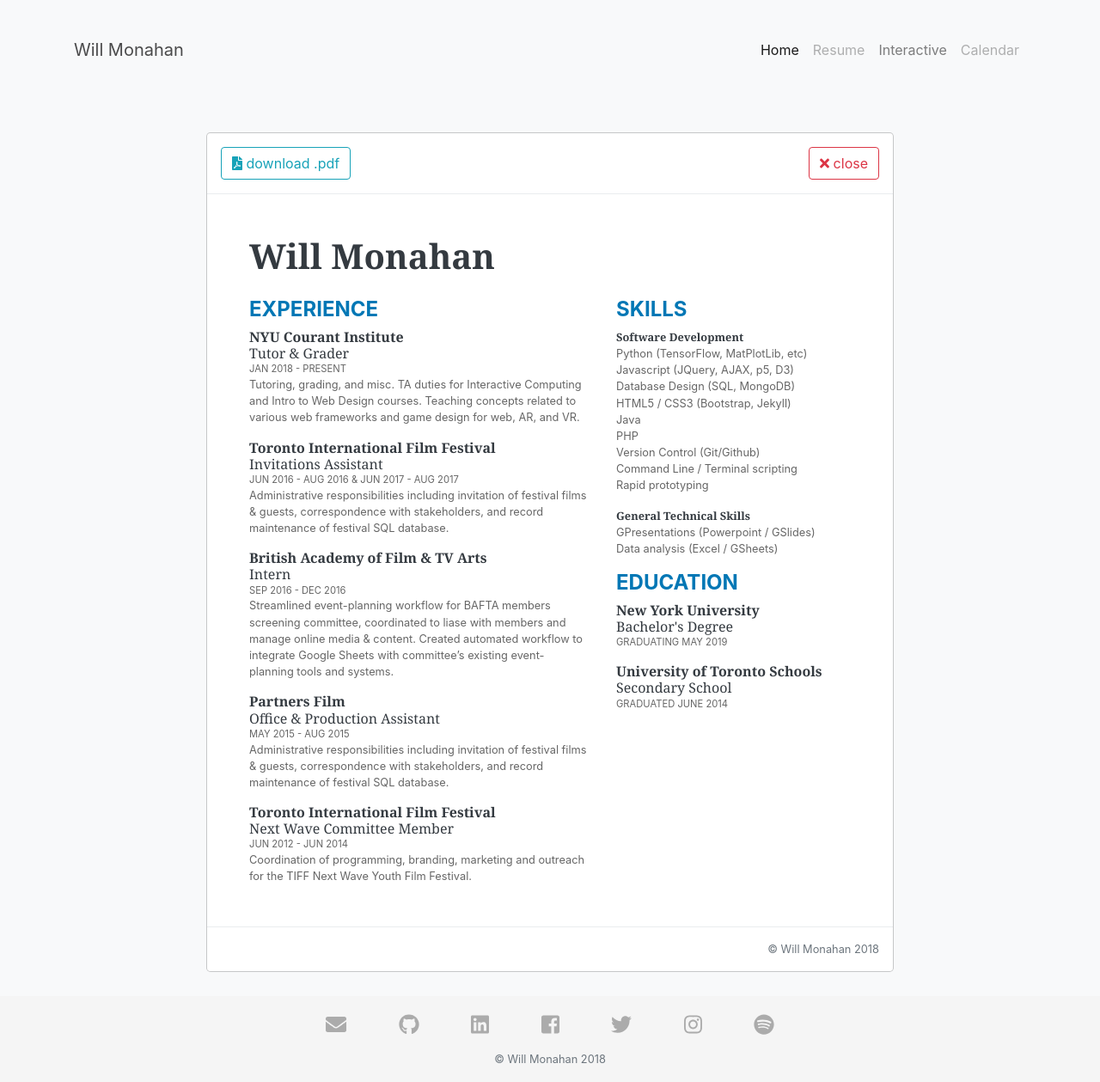
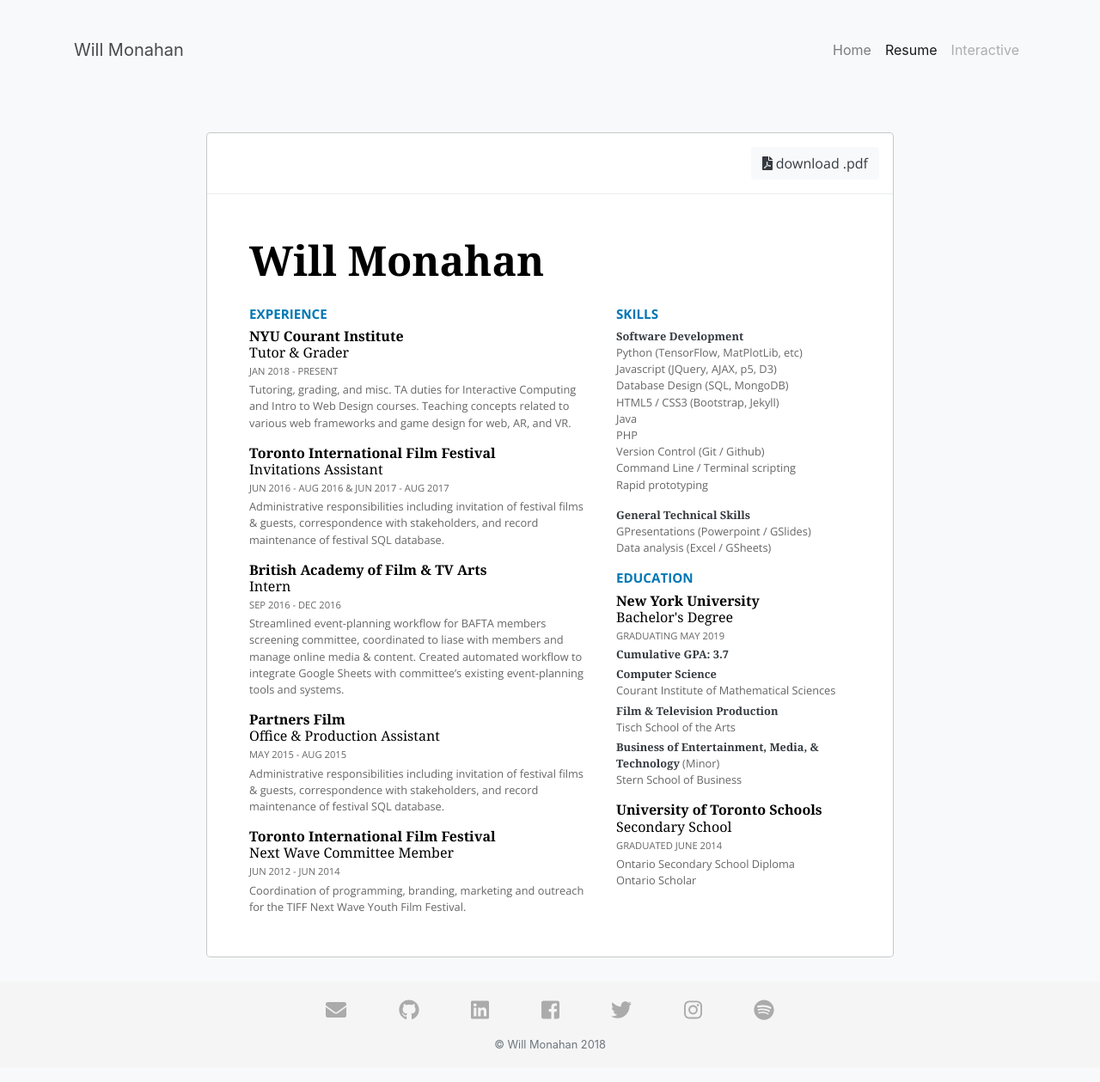
Before and after one commit to willmonahan/wmonahan, a PHP site: page /resume in a window 1280 px wide. Shown: the whole page at 86% size. After the commit the page ends 1220 px from the top, so only its background shows below. Run offline with PHP 8.4, Linux system fonts and the light colour scheme; some libraries are stand-ins or nearby versions.

Commit message:
finish laying out resume page

```diff
--- a/css/resume.css
+++ b/css/resume.css
@@ -1,21 +1,41 @@
+.resume {
+	font-family: 'Open Sans',
+	sans-serif;
+}
+
 .resume .text-resume-primary {
-	color: #0077b5
+	color: #0077b5;
+	font-size: 0.95em;
 }
 
 .resume h6,
 .resume h1,
-.resume .skill-header {
+.resume .sub-header {
 	font-family: 'Noto Serif', sans-serif;
 }
 
 .resume .resume-date {
 	font-size: 70%;
+	padding-top: 0.35em;
+	padding-bottom: 0.3em;
 }
 
 .resume small {
 	color: #666;
 }
 
-.resume .skill-header {
+.resume .sub-header {
 	color: #434343;
 }
+
+.resume .resume-dark {
+	color: #000!important;
+}
+
+.resume .resume-name, .resume .invisible {
+	font-size: 3em;
+}
+
+.resume .modal-header {
+	justify-content: flex-end;
+}
--- a/resources/navbar.html
+++ b/resources/navbar.html
@@ -10,13 +10,10 @@
 					<a class="nav-link" href="/">Home</a>
 				</li>
 				<li class="nav-item" id="resume">
-					<a class="nav-link disabled" href="#">Resume</a>
+					<a class="nav-link " href="/resume">Resume</a>
 				</li>
 				<li class="nav-item" id="interactive">
-					<a class="nav-link" href="#">Interactive</a>
-				</li>
-				<li class="nav-item" id="interactive-calendar">
-					<a class="nav-link disabled" href="#">Calendar</a>
+					<a class="nav-link disabled" href="#">Interactive</a>
 				</li>
 			</ul>
 		</div>
--- a/resume/index.php
+++ b/resume/index.php
@@ -10,6 +10,7 @@
 
 		<link rel="stylesheet" href="https://stackpath.bootstrapcdn.com/bootstrap/4.1.0/css/bootstrap.min.css" integrity="sha384-9gVQ4dYFwwWSjIDZnLEWnxCjeSWFphJiwGPXr1jddIhOegiu1FwO5qRGvFXOdJZ4" crossorigin="anonymous">
 		<link href="https://fonts.googleapis.com/css?family=Noto+Serif:400,700" rel="stylesheet">
+		<link href="https://fonts.googleapis.com/css?family=Open+Sans:400,700" rel="stylesheet">
 		<link href="/css/main.css" rel="stylesheet">
 		<link href="/css/resume.css" rel="stylesheet">
 		<script defer src="https://use.fontawesome.com/releases/v5.0.10/js/all.js" integrity="sha384-slN8GvtUJGnv6ca26v8EzVaR9DC58QEwsIk9q1QXdCU8Yu8ck/tL/5szYlBbqmS+" crossorigin="anonymous"></script>
@@ -24,55 +25,54 @@
 
 				<div class="modal-dialog modal-dialog-centered modal-lg resume" role="document">
 					<div class="modal-content">
-						<div class="modal-header">
-							<a class="btn btn-outline-info" download href="assets/pdf/ilya-resume-jan2018.pdf"><i class="fas fa-file-pdf"></i> download .pdf</a>
-							<button class="btn btn-outline-danger" data-dismiss="modal" aria-label="Close"><i class="fas fa-times"></i> close</button>
+						<div class="modal-header d-none d-lg-flex">
+							<a class="btn btn-light text-dark" download href="/assets/WillMonahan_Resume.pdf"><i class="fas fa-file-pdf"></i> download .pdf</a>
 						</div>
 						<div class="modal-body p-5">
 							<div class="row">
 								<div class="col-lg-7">
 									<div class="row px-3">
 										<div class="col-12">
-											<h1 class="row font-weight-bold text-dark">Will Monahan</h1>
+											<h1 class="row font-weight-bold resume-dark resume-name">Will Monahan</h1>
 											<h4 class="row font-weight-bold pt-3 text-resume-primary">EXPERIENCE</h4>
 										</div>
 									</div>
 									<div class="row px-3 mb-3">
 										<div class="col-12">
-											<h6 class="row font-weight-bold mb-0 text-dark">NYU Courant Institute</h6>
-											<h6 class="row text-dark mb-0">Tutor & Grader</h6>
+											<h6 class="row font-weight-bold mb-0 resume-dark">NYU Courant Institute</h6>
+											<h6 class="row resume-dark mb-0">Tutor & Grader</h6>
 											<small class="row resume-date">JAN 2018 - PRESENT</small>
 											<small class="row">Tutoring, grading, and misc. TA duties for Interactive Computing and Intro to Web Design courses. Teaching concepts related to various web frameworks and game design for web, AR, and VR.</small>
 										</div>
 									</div>
 									<div class="row px-3 mb-3">
 										<div class="col-12">
-											<h6 class="row font-weight-bold mb-0 text-dark">Toronto International Film Festival</h6>
-											<h6 class="row text-dark mb-0">Invitations Assistant</h6>
+											<h6 class="row font-weight-bold mb-0 resume-dark">Toronto International Film Festival</h6>
+											<h6 class="row resume-dark mb-0">Invitations Assistant</h6>
 											<small class="row resume-date">JUN 2016 - AUG 2016 & JUN 2017 - AUG 2017</small>
 											<small class="row">Administrative responsibilities including invitation of festival films & guests, correspondence with stakeholders, and record maintenance of festival SQL database.</small>
 										</div>
 									</div>
 									<div class="row px-3 mb-3">
 										<div class="col-12">
-											<h6 class="row font-weight-bold mb-0 text-dark">British Academy of Film & TV Arts</h6>
-											<h6 class="row text-dark mb-0">Intern</h6>
+											<h6 class="row font-weight-bold mb-0 resume-dark">British Academy of Film & TV Arts</h6>
+											<h6 class="row resume-dark mb-0">Intern</h6>
 											<small class="row resume-date">SEP 2016 - DEC 2016</small>
 											<small class="row">Streamlined event-planning workflow for BAFTA members screening committee, coordinated to liase with members and manage online media & content. Created automated workflow to integrate Google Sheets with committee’s existing event-planning tools and systems.</small>
 										</div>
 									</div>
 									<div class="row px-3 mb-3">
 										<div class="col-12">
-											<h6 class="row font-weight-bold mb-0 text-dark">Partners Film</h6>
-											<h6 class="row text-dark mb-0">Office & Production Assistant</h6>
+											<h6 class="row font-weight-bold mb-0 resume-dark">Partners Film</h6>
+											<h6 class="row resume-dark mb-0">Office & Production Assistant</h6>
 											<small class="row resume-date">MAY 2015 - AUG 2015</small>
 											<small class="row">Administrative responsibilities including invitation of festival films & guests, correspondence with stakeholders, and record maintenance of festival SQL database.</small>
 										</div>
 									</div>
 									<div class="row px-3">
 										<div class="col-12">
-											<h6 class="row font-weight-bold mb-0 text-dark">Toronto International Film Festival</h6>
-											<h6 class="row text-dark mb-0">Next Wave Committee Member</h6>
+											<h6 class="row font-weight-bold mb-0 resume-dark">Toronto International Film Festival</h6>
+											<h6 class="row resume-dark mb-0">Next Wave Committee Member</h6>
 											<small class="row resume-date">JUN 2012 - JUN 2014</small>
 											<small class="row">Coordination of programming, branding, marketing and outreach for the TIFF Next Wave Youth Film Festival.</small>
 										</div>
@@ -87,21 +87,21 @@
 									</div>
 									<div class="row px-3 mb-3">
 										<div class="col-12">
-											<small class="row font-weight-bold text-dark skill-header">Software Development</small>
+											<small class="row font-weight-bold text-dark sub-header">Software Development</small>
 											<small class="row">Python (TensorFlow, MatPlotLib, etc)</small>
 											<small class="row">Javascript (JQuery, AJAX, p5, D3)</small>
 											<small class="row">Database Design (SQL, MongoDB)</small>
 											<small class="row">HTML5 / CSS3 (Bootstrap, Jekyll)</small>
 											<small class="row">Java</small>
 											<small class="row">PHP</small>
-											<small class="row">Version Control (Git/Github)</small>
+											<small class="row">Version Control (Git / Github)</small>
 											<small class="row">Command Line / Terminal scripting</small>
 											<small class="row">Rapid prototyping</small>
 										</div>
 									</div>
 									<div class="row px-3 mb-3">
 										<div class="col-12">
-											<small class="row font-weight-bold text-dark skill-header">General Technical Skills</small>
+											<small class="row font-weight-bold text-dark sub-header">General Technical Skills</small>
 											<small class="row">GPresentations (Powerpoint / GSlides)</small>
 											<small class="row">Data analysis (Excel / GSheets)</small>
 										</div>
@@ -110,20 +110,29 @@
 										<div class="col-12">
 											<h4 class="row font-weight-bold text-resume-primary">EDUCATION</h4>
 
-											<h6 class="row font-weight-bold mb-0 text-dark">New York University</h6>
-											<h6 class="row text-dark mb-0">Bachelor's Degree</h6>
-											<small class="row mb-3 resume-date">GRADUATING MAY 2019</small>
+											<h6 class="row font-weight-bold mb-0 resume-dark">New York University</h6>
+											<h6 class="row resume-dark mb-0">Bachelor's Degree</h6>
+											<small class="row resume-date">GRADUATING MAY 2019</small>
+											<small class="row font-weight-bold text-dark sub-header">Cumulative GPA: 3.7</small>
+											<small class="row font-weight-bold text-dark sub-header mt-1">Computer Science</small>
+											<small class="row">Courant Institute of Mathematical Sciences</small>
+											<small class="row font-weight-bold text-dark sub-header mt-1">Film & Television Production</small>
+											<small class="row">Tisch School of the Arts</small>
+											<small class="row mt-1"><span class="font-weight-bold text-dark sub-header" style="display: contents;">Business of Entertainment, Media, & Technology</span> (Minor)</small>
+											<small class="row">Stern School of Business</small>
 
-											<h6 class="row font-weight-bold mb-0 text-dark">University of Toronto Schools</h6>
-											<h6 class="row text-dark mb-0">Secondary School</h6>
+											<h6 class="row font-weight-bold mb-0 mt-3 resume-dark">University of Toronto Schools</h6>
+											<h6 class="row resume-dark mb-0">Secondary School</h6>
 											<small class="row resume-date">GRADUATED JUNE 2014</small>
+											<small class="row">Ontario Secondary School Diploma</small>
+											<small class="row">Ontario Scholar</small>
 										</div>
 									</div>
 								</div>
 							</div>
 						</div>
-						<div class="modal-footer">
-							<small class="text-muted">&copy; Will Monahan 2018</small>
+						<div class="modal-footer d-lg-none">
+							<a class="btn btn-light text-dark" download href="/assets/WillMonahan_Resume.pdf"><i class="fas fa-file-pdf"></i> download .pdf</a>
 						</div>
 					</div>
 				</div>
@@ -141,7 +150,7 @@
 		<script src="https://stackpath.bootstrapcdn.com/bootstrap/4.1.0/js/bootstrap.min.js" integrity="sha384-uefMccjFJAIv6A+rW+L4AHf99KvxDjWSu1z9VI8SKNVmz4sk7buKt/6v9KI65qnm" crossorigin="anonymous"></script>
 		<script type="text/javascript">
 			$(document).ready(function() {
-				$("#home").addClass("active");
+				$("#resume").addClass("active");
 			});
 		</script>
 	</body>
```
